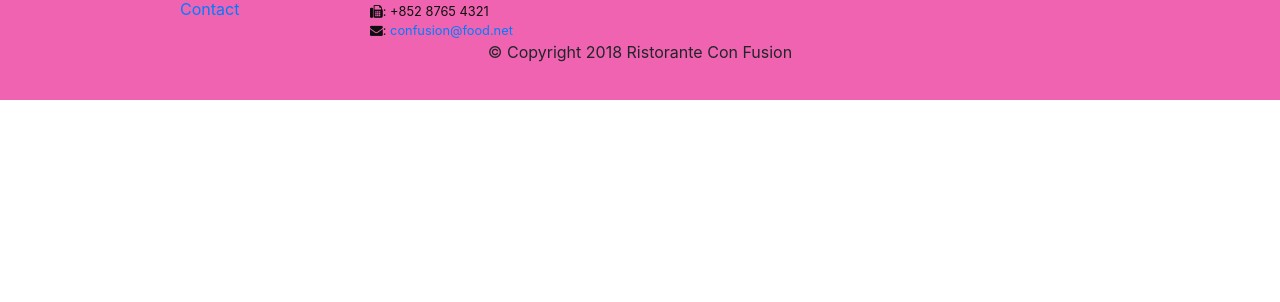
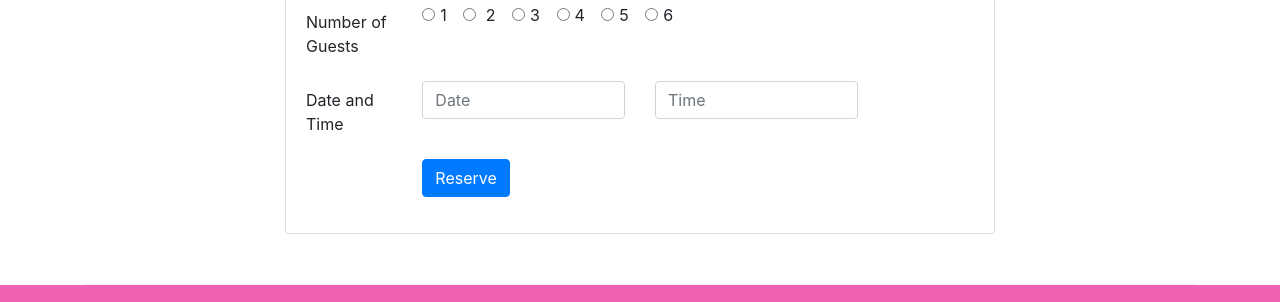
Before and after one commit to AbdulSalphan/Bootstrap-course, a website: page Bootstrap4/conFusion/index.html in a window 1280 px wide. Shown: the part 1661-1963 px from the top of the page. Before the commit the page ends 1761 px from the top, so only its background shows below. Drawn offline with nearby package versions, Linux system fonts and the light colour scheme.

Commit message:
assignment 2

```diff
--- a/Bootstrap4/conFusion/index.html
+++ b/Bootstrap4/conFusion/index.html
@@ -40,8 +40,11 @@
                     <h1>Ristorante con Fusion</h1>
                     <p>We take inspiration from the World's best cuisines, and create a unique fusion experience. Our lipsmacking creations will tickle your culinary senses!</p>
                 </div>
+                <div class="col-12 col-sm-3 align-self-center">
+                    <img src="img/logo.png" class="img-fluid">
+                </div>
                 <div class="col-12 col-sm align-self-center">
-                    <img src="img/logo.png" class="img-fluid">
+                    <a type="button" class="btn btn-sm btn-warning" href="#reserve">Reserve Table</a>
                 </div>
             </div>
         </div>
@@ -67,14 +70,18 @@
             </div>
         </div>
 
-
         <div class="row row-content align-items-center">
             <div class="col-12 col-sm-4 col-md-3">
                 <h3>This Month's Promotions</h3>
             </div>
             <div class="col col-sm col-md">
-                <h2>Weekend Grand Buffet</h2>
-                <p class="d-none d-sm-block">Featuring mouthwatering combinations with a choice of five different salads, six enticing appetizers, six main entrees and five choicest desserts. Free flowing bubbly and soft drinks. All for just $19.99 per person </p>
+                <div class="media">
+                    <div class="media-body">
+                        <h2 class="mt-0">Weekend Grand Buffet <span class="badge badge-danger">NEW</span></h2>
+                        <p class="d-none d-sm-block">Featuring mouthwatering combinations with a choice of five different salads, six enticing appetizers, six main entrees and five choicest desserts. Free flowing bubbly and soft drinks. All for just $19.99 per person </p>
+                    </div>
+                    <img class="d-flex ml-3 img-thumbnail align-self-center" src="img/buffet.png" alt="Buffet">
+                </div>
             </div>
         </div>
 
@@ -93,11 +100,73 @@
                             International experience having worked closely with
                             whos-who in the culinary world, he specializes in
                             creating mouthwatering Indo-Italian fusion experiences.
-                            </p>
+                        </p>
                     </div>
                 </div>
             </div>
         </div>
+
+        <div class="row row-content align-items-center">
+            <div class="col-12 offset-sm-2 col-sm-8">
+                <div class="card" id="reserve">
+                    <h3 class="card-header bg-warning text-white">Reserve a table</h3>
+                    <div class="card-body">
+                        <form>
+                            <div class="form-group row">
+                                <label for="seats" class="col-12 col-lg-2 col-form-label">Number of Guests</label>
+                                <div class="offset-1 offset-sm-0 col">
+                                    <div class="form-check-inline">
+                                        <label class="form-check-label" for="option1">
+                                            <input type="radio" class="form-check-input" id="option1" name="guests" value="1">1
+                                        </label>
+                                    </div>
+                                    <div class="form-check-inline">
+                                        <label class="form-check-label" for="option2">
+                                            <input type="radio" class="form-check-input" id="option2" name="guests" value="2"> 2
+                                        </label>
+                                    </div>
+                                    <div class="form-check-inline">
+                                        <label class="form-check-label" for="option3">
+                                            <input type="radio" class="form-check-input" id="option3" name="guests" value="3">3
+                                        </label>
+                                    </div>
+                                    <div class="form-check-inline">
+                                        <label class="form-check-label" for="option4">
+                                            <input type="radio" class="form-check-input" id="option4" name="guests" value="4">4
+                                        </label>
+                                    </div>
+                                    <div class="form-check-inline">
+                                        <label class="form-check-label" for="option5">
+                                            <input type="radio" class="form-check-input" id="option5" name="guests" value="5">5
+                                        </label>
+                                    </div>
+                                    <div class="form-check-inline">
+                                        <label class="form-check-label" for="option5">
+                                            <input type="radio" class="form-check-input" id="option6" name="guests" value="6">6
+                                        </label>
+                                    </div>
+                                </div>
+                            </div>
+                            <div class="form-group row">
+                                <label for="time" class="col-12 col-lg-2 col-form-label">Date and Time</label>
+                                <div class="col-12 col-sm-4">
+                                    <input type="text" class="form-control" id="date" name="date" placeholder="Date">
+                                </div>
+                                <div class="col-12 col-sm-4">
+                                    <input type="text" class="form-control" id="time" name="time" placeholder="Time">
+                                </div>
+                            </div>
+                            <div class="form-group row">
+                                <div class="offset-md-2 col-md-10">
+                                    <button type="submit" class="btn btn-primary">Reserve</button>
+                                </div>
+                            </div>
+                        </form>
+                    </div>
+                </div>
+            </div>
+        </div>
+
     </div>
 
     <footer class="footer">
```
